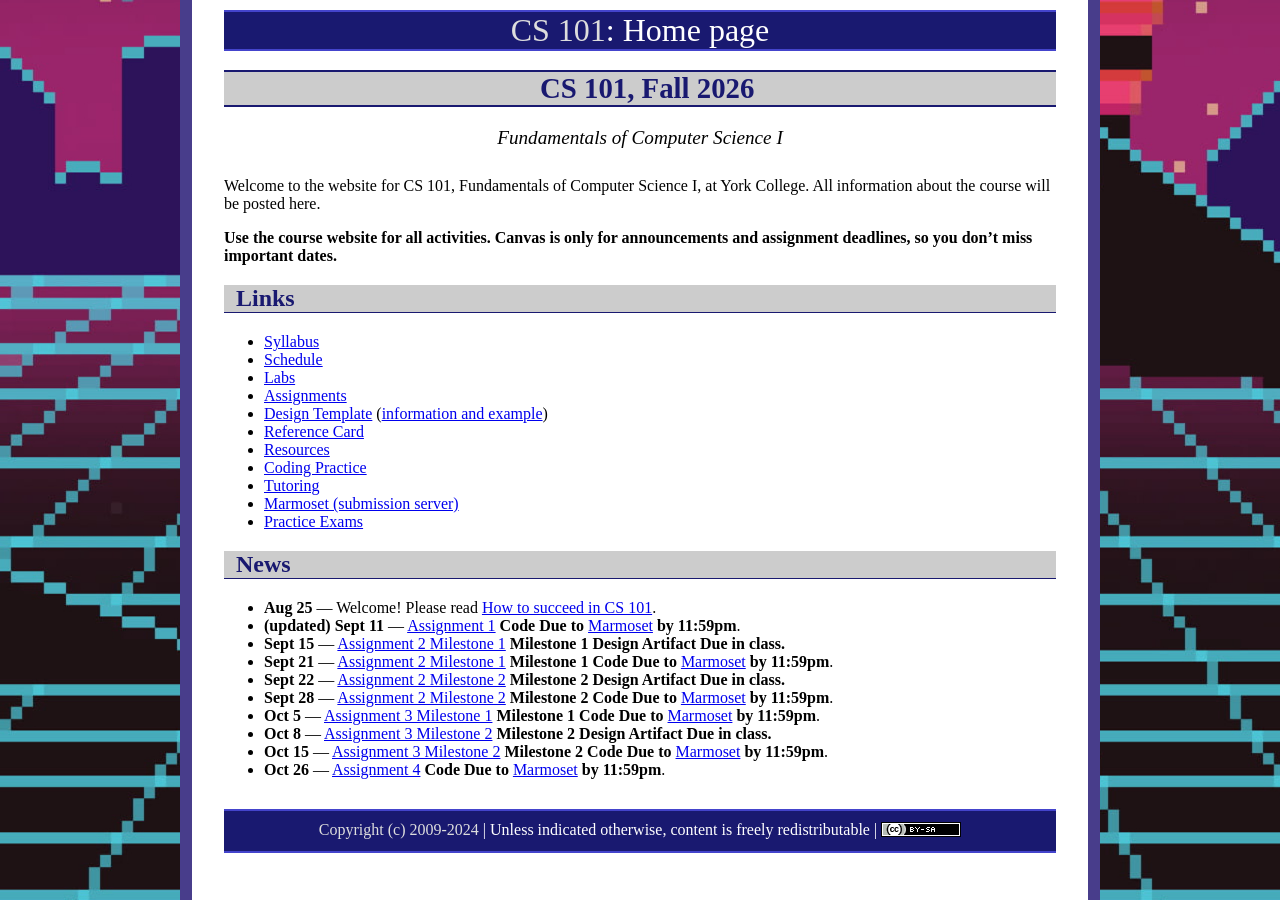
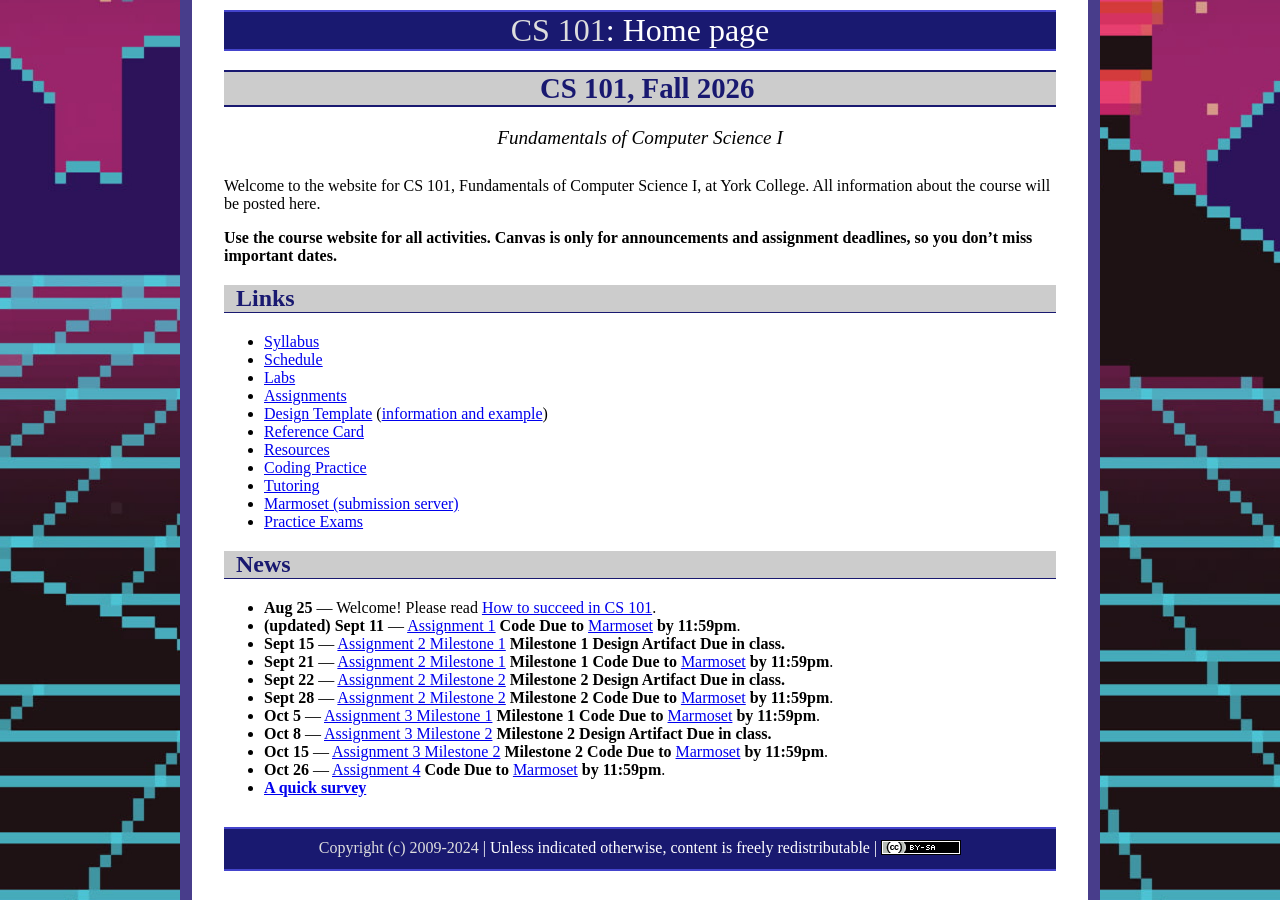
Before and after one commit to ycpcs/cs101-fall2026, a Jekyll site: the page built from index.md, in a window 1280 px wide. Built offline with Jekyll 4.4.1, drawn with Linux system fonts in a browser that asks for light colours.

Commit message:
Update index.md

```diff
--- a/index.md
+++ b/index.md
@@ -37,7 +37,7 @@ Welcome to the website for CS 101, Fundamentals of Computer Science I, at York C
 * **Oct 8** &mdash; [Assignment 3 Milestone 2](assign/assign03.html) **Milestone 2 Design Artifact Due in class.**
 * **Oct 15** &mdash; [Assignment 3 Milestone 2](assign/assign03.html) **Milestone 2 Code Due to** [Marmoset](https://cs.ycp.edu/marmoset) **by 11:59pm**.
 * **Oct 26** &mdash; [Assignment 4](assign/assign04.html) **Code Due to** [Marmoset](https://cs.ycp.edu/marmoset) **by 11:59pm**.
-
+* **[A quick survey](https://ycp.co1.qualtrics.com/jfe/form/SV_abErUDKP6PjszWu)**
 
 <!--
 * **Sept 5** &mdash; [Assignment 1](assign/assign01.html) **Design Artifact Due in class.**
```
